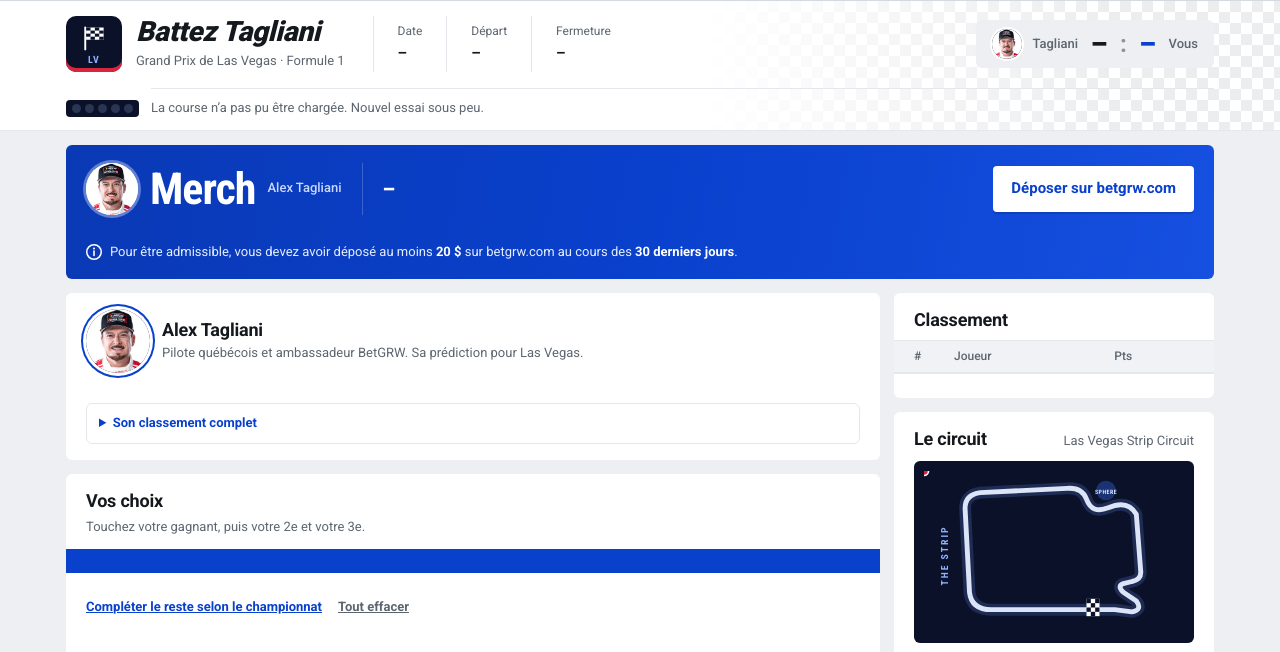
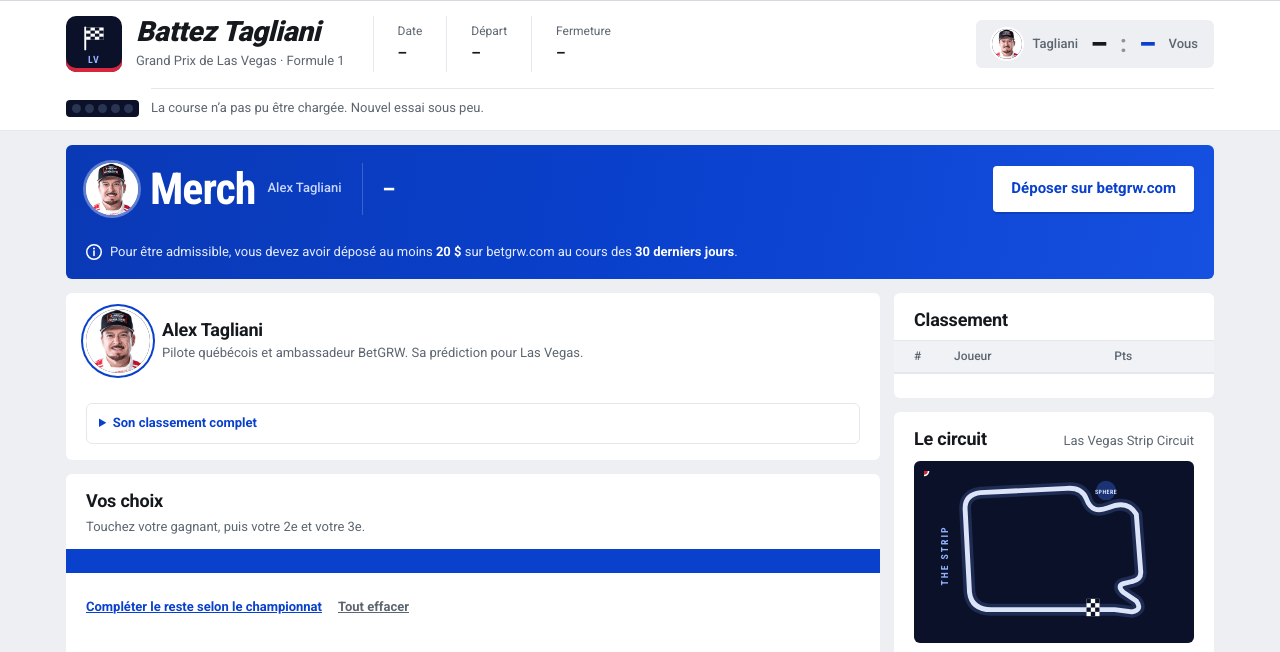
Before and after one commit to ivanoss/betgrw, a website: page public/f1.html in a window 1280 px wide. Shown: the part 76-728 px from the top of the page. Drawn offline with Linux system fonts and the light colour scheme; no server answers.

Commit message:
F1: plain white race header (no checkered pattern)

```diff
--- a/public/f1.css
+++ b/public/f1.css
@@ -215,11 +215,6 @@
     repeating-linear-gradient(115deg, #E10600 0 24px, #FFFFFF 24px 48px);
   border-bottom: 1px solid #D5DAE0;
 }
-.f1-hub::after { /* checkered flag fading in on the right */
-  content: ''; position: absolute; right: 0; top: 13px; bottom: 0; width: 46%; pointer-events: none;
-  background: conic-gradient(#0A1128 25%, transparent 0 50%, #0A1128 0 75%, transparent 0) 0 0 / 22px 22px;
-  opacity: .07; -webkit-mask-image: linear-gradient(90deg, transparent, #000 70%); mask-image: linear-gradient(90deg, transparent, #000 70%);
-}
 .f1-hub .hub-in, .f1-hub .wrap { position: relative; z-index: 1; }
 .f1-hub .hub-in { padding-top: 28px; }
 .f1-hub h1 { font-style: italic; letter-spacing: -.01em; }
```
